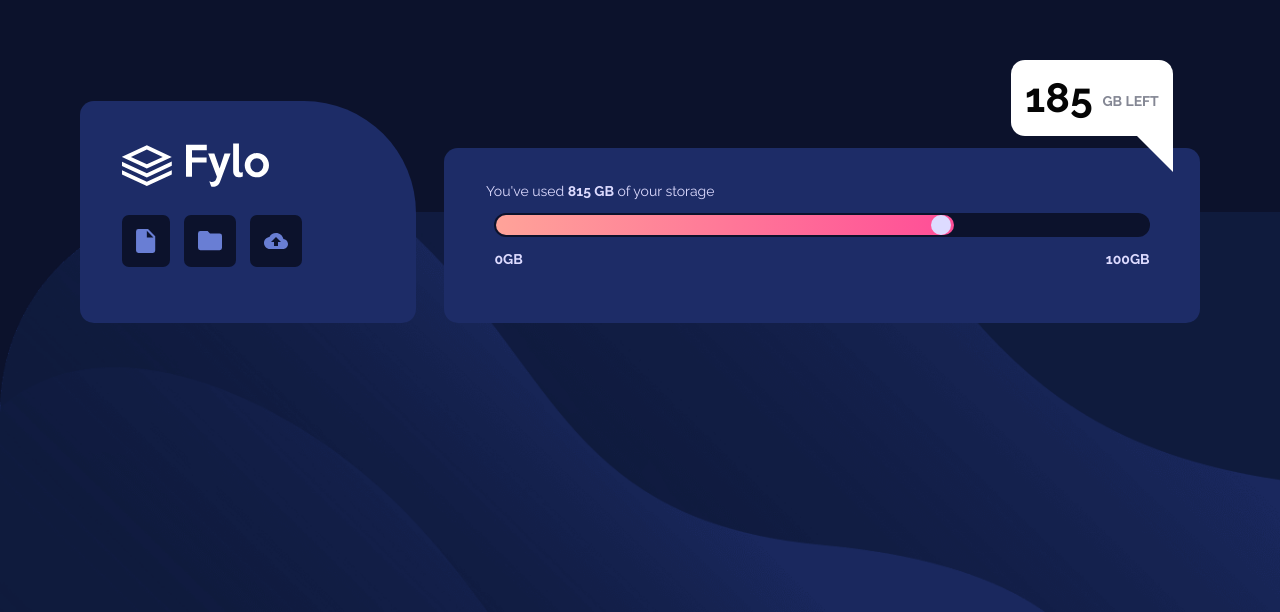
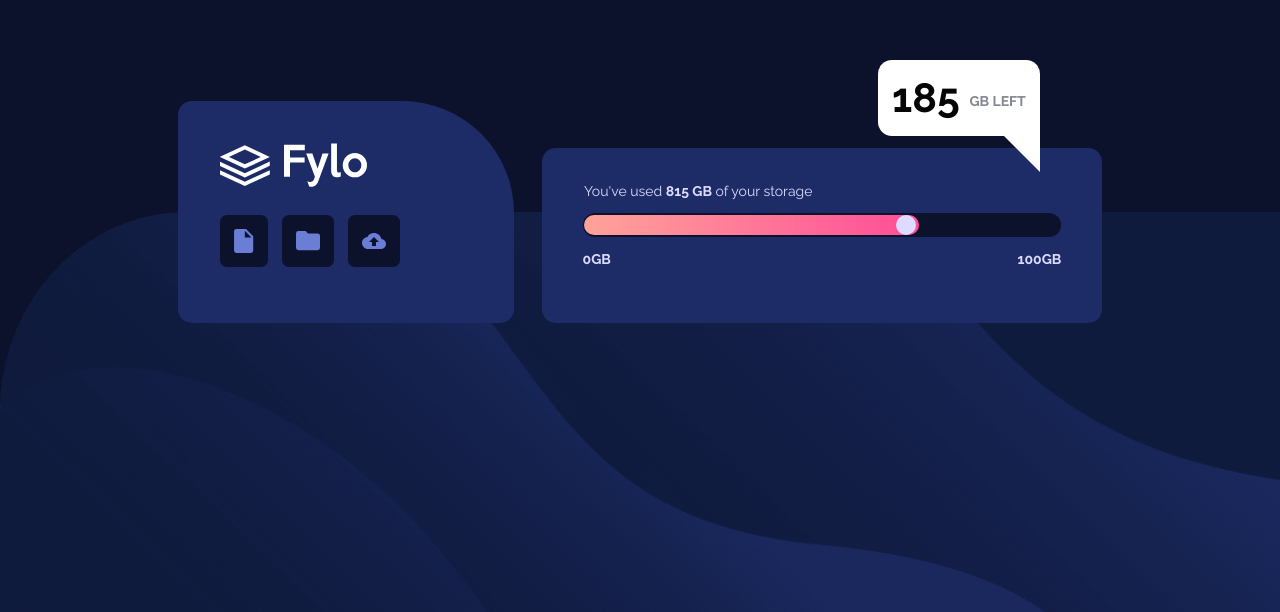
Before and after one commit to Tink3rball3r/fylo-data-storage-component-master, a plain HTML site: page index.html in a window 1280 px wide. Shown: the part 188-800 px from the top of the page. Drawn offline with Linux system fonts and the light colour scheme.

Commit message:
fixed width

```diff
--- a/style.css
+++ b/style.css
@@ -186,6 +186,9 @@ main {
 	.top-container {
 		max-width: 30%;
 	}
+	.bottom-container {
+		max-width: 50%;
+	}
 
 	.bottom-container h2 {
 		align-self: flex-start;
@@ -194,7 +197,7 @@ main {
 
 	.data-notification {
 		position: absolute;
-		left: 75%;
+		left: 60%;
 		top: -50%;
 		transform: translateX(0);
 	}
```
